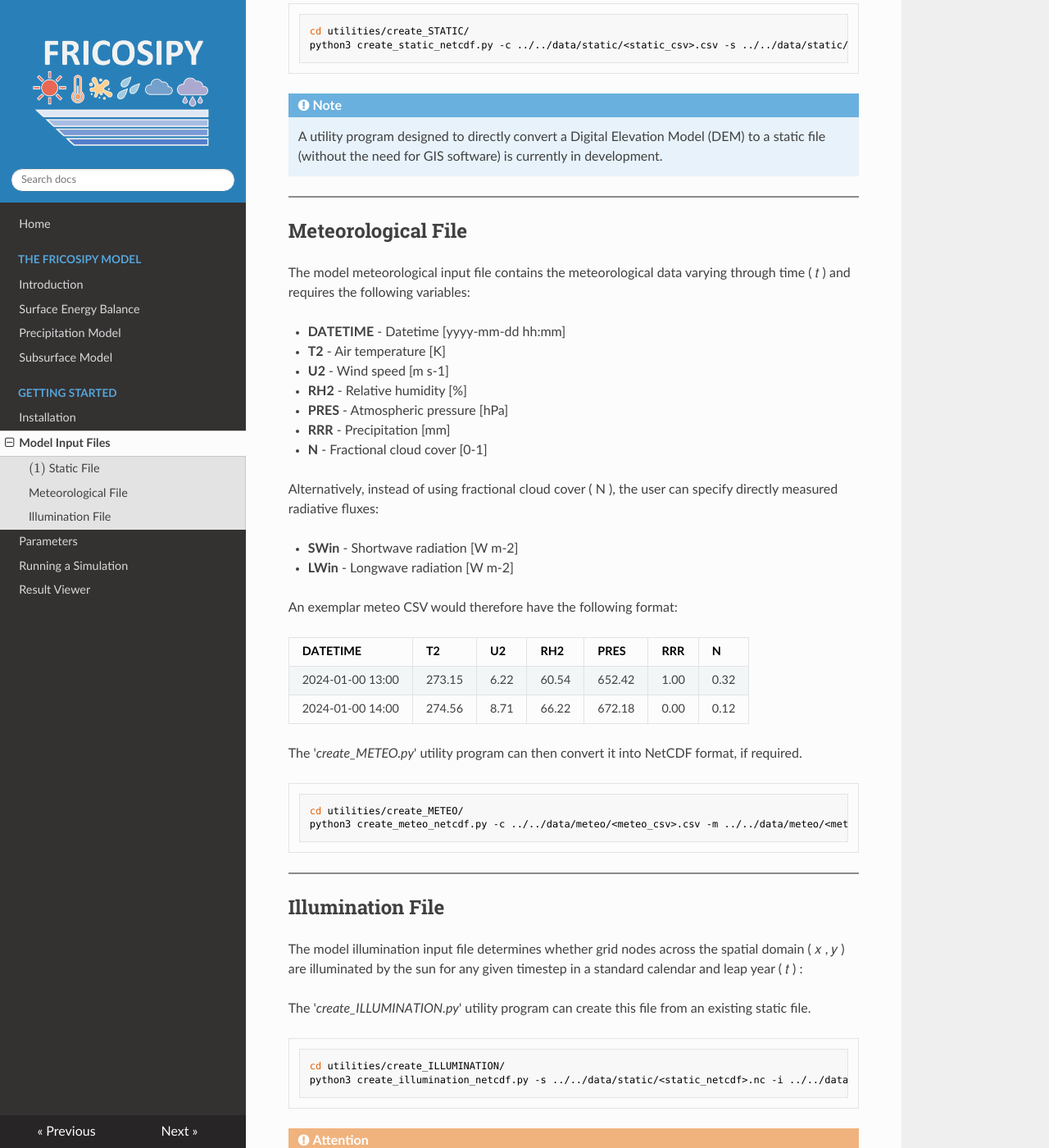
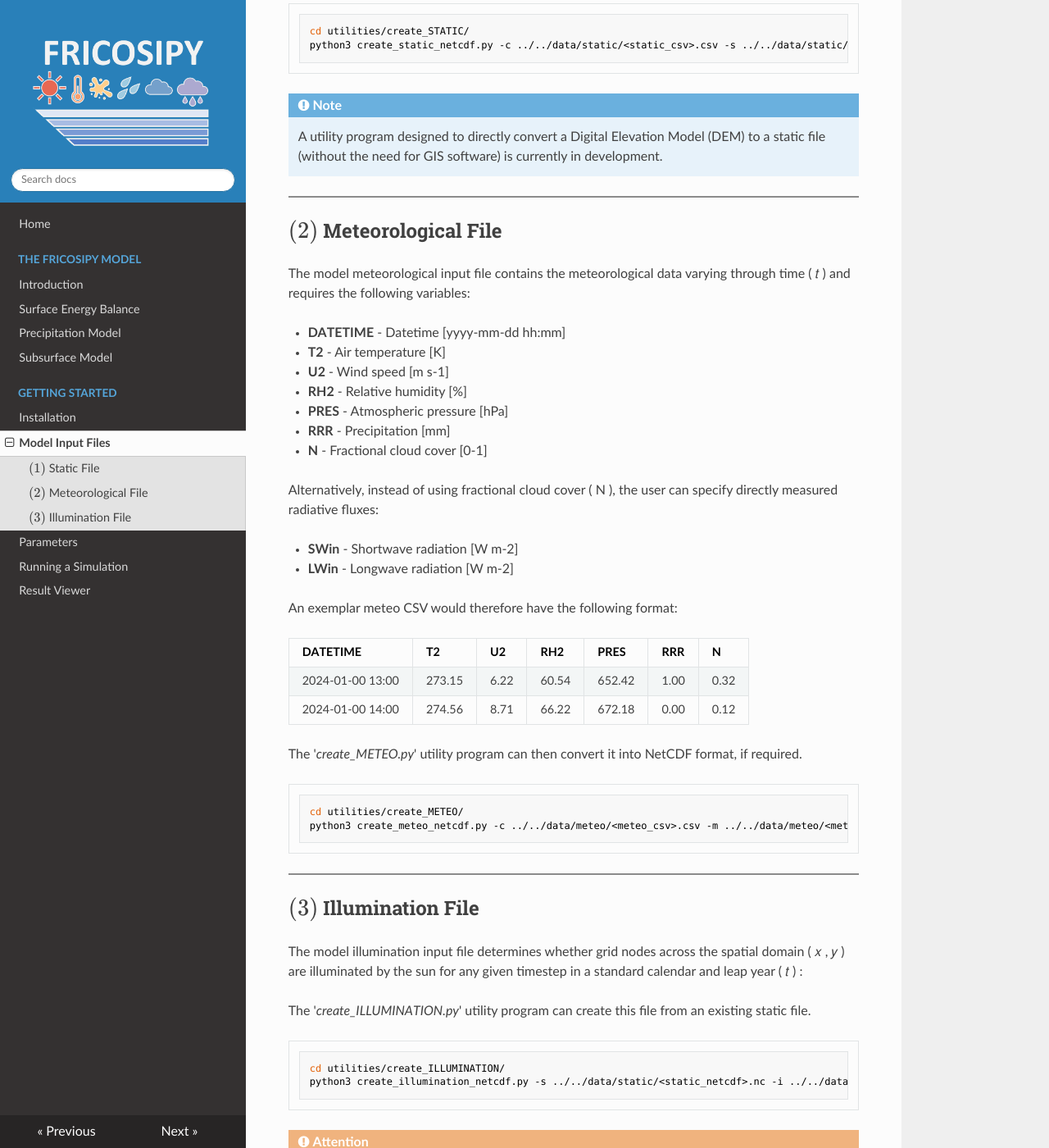
Before and after one commit to MarcusGastaldello/FRICOSIPY, an MkDocs documentation site: the page built from docs/model_input_files.md, in a window 1280 px wide and 1400 px high, scrolled down 1070 px. Shown: the whole window at 82% size. Built offline with MkDocs 1.6.1, drawn with Linux system fonts in a browser that asks for light colours; nearby versions of some CDN libraries.

Commit message:
Update model_input_files.md

```diff
--- a/docs/model_input_files.md
+++ b/docs/model_input_files.md
@@ -41,7 +41,7 @@ python3 create_static_netcdf.py -c ../../data/static/<static_csv>.csv -s ../../d
 
 <hr style="height:2px; background-color:#8b8b8b; border:none;" />
 
-## Meteorological File
+## $(2)$ Meteorological File
 
 The model meteorological input file contains the meteorological data varying through time ( 𝑡 ) and requires the following variables:
 
@@ -74,7 +74,7 @@ python3 create_meteo_netcdf.py -c ../../data/meteo/<meteo_csv>.csv -m ../../data
 
 <hr style="height:2px; background-color:#8b8b8b; border:none;" />
 
-## Illumination File
+## $(3)$ Illumination File
 
 The model illumination input file determines whether grid nodes across the spatial domain ( 𝑥 , 𝑦 ) are illuminated by the sun for any given timestep in a standard calendar and leap year ( 𝑡 ) :
 
```
